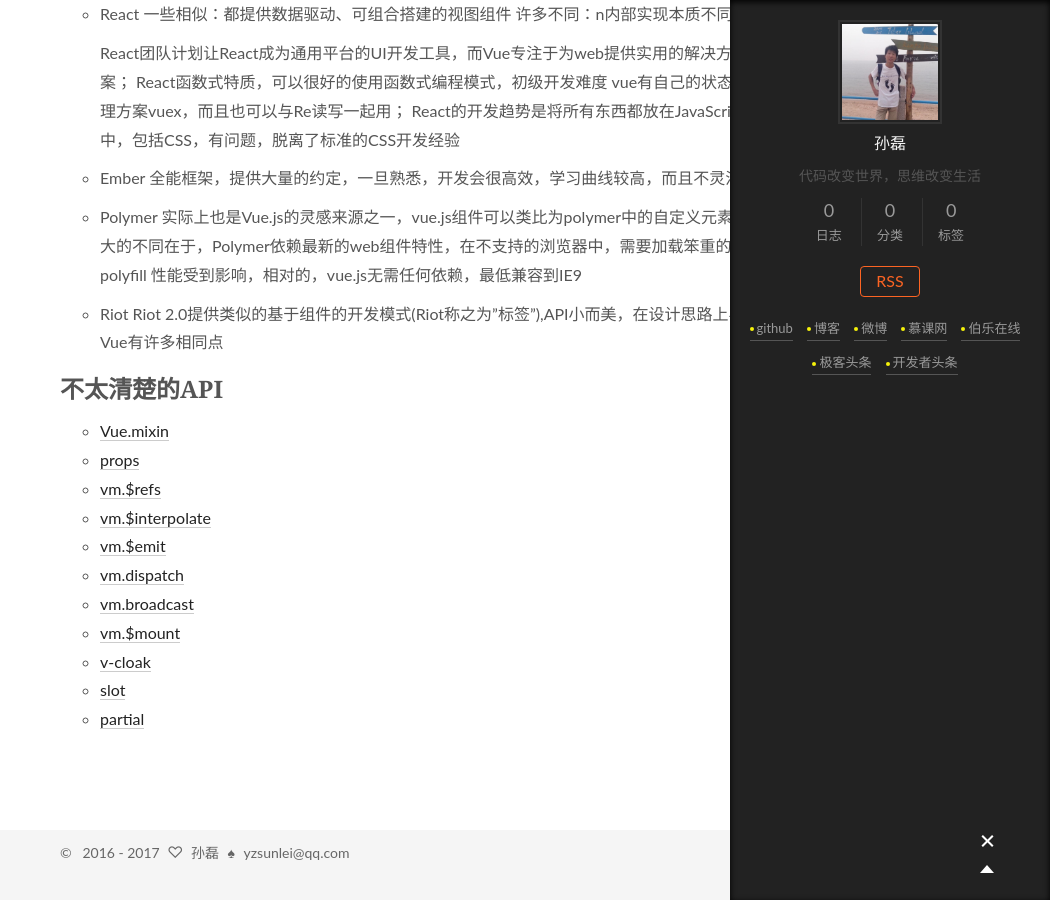
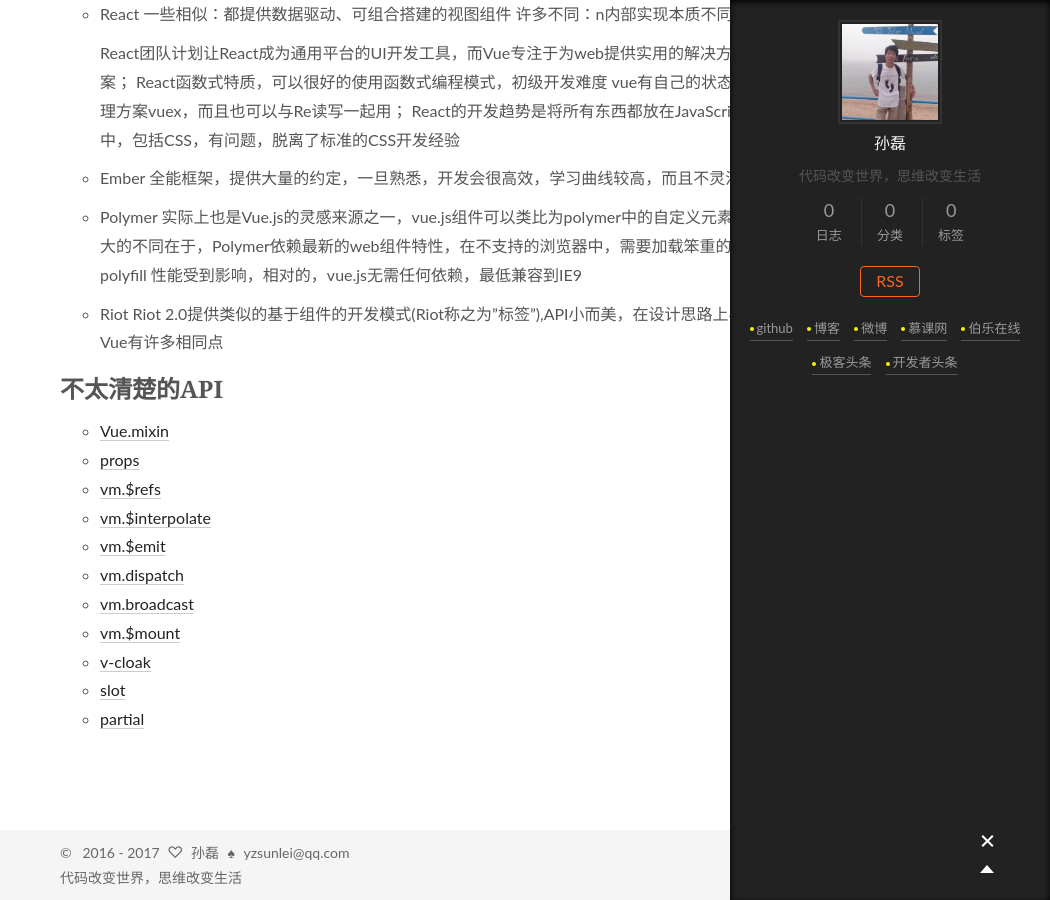
Before and after one commit to yzsunlei/yzsunlei.github.io, a Jekyll site: the page built from _posts/读书/2016-07-15-vue-official-tutorial-v1.0.md, in a window 1280 px wide and 900 px high, scrolled down 5230 px. Shown: the whole window, without its empty margins (230-1280 px from the left). Built offline with Jekyll 4.4.1, drawn with Linux system fonts in a browser that asks for light colours.

Commit message:
update the _includes

```diff
--- a/_includes/footer.html
+++ b/_includes/footer.html
@@ -10,6 +10,7 @@
             <span class="with-love">&spades;</span>
             <span class="author">yzsunlei@qq.com</span>
         </div>
+        <div class="desc">代码改变世界，思维改变生活</div>
 
         <script type="text/javascript">
 //            var cnzz_protocol = (("https:" == document.location.protocol) ? " https://" : " http://");
--- a/_includes/header.html
+++ b/_includes/header.html
@@ -21,13 +21,13 @@
                     <a href="/"><i class="menu-item-icon icon-home"></i> <br />首页</a>
                 </li>
                 <li class="menu-item menu-item-categories">
-                    <a href="/categories"><i class="menu-item-icon icon-categories"></i> <br />编程</a>
+                    <a href="/编程"><i class="menu-item-icon icon-categories"></i> <br />编程</a>
                 </li>
                 <li class="menu-item menu-item-archives">
-                    <a href="/archives"><i class="menu-item-icon icon-archives"></i> <br />读书</a>
+                    <a href="/读书"><i class="menu-item-icon icon-archives"></i> <br />读书</a>
                 </li>
                 <li class="menu-item menu-item-subscribe">
-                    <a href="/subscribe"><i class="menu-item-icon icon-subscribe"></i> <br />写教程</a>
+                    <a href="/写教程"><i class="menu-item-icon icon-subscribe"></i> <br />写教程</a>
                 </li>
                 <li class="menu-item menu-item-about">
                     <a href="/about"><i class="menu-item-icon icon-about"></i> <br />关于我</a>
```
Also changed, not shown: _posts/读书/2016-07-15-vue-official-tutorial-v1.0.md (renamed from _posts/read/2016-07-15-vue-official-tutorial-v1.0.md).
